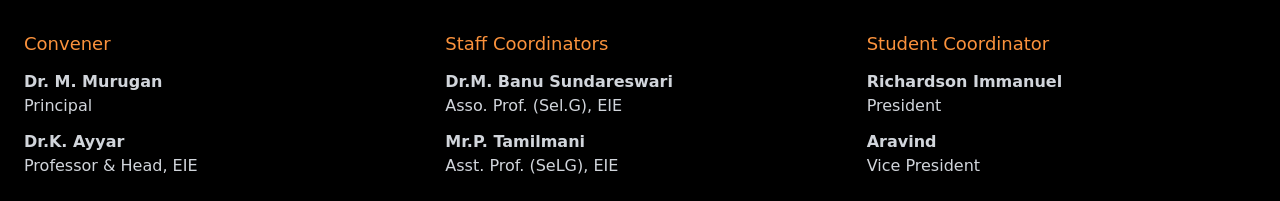
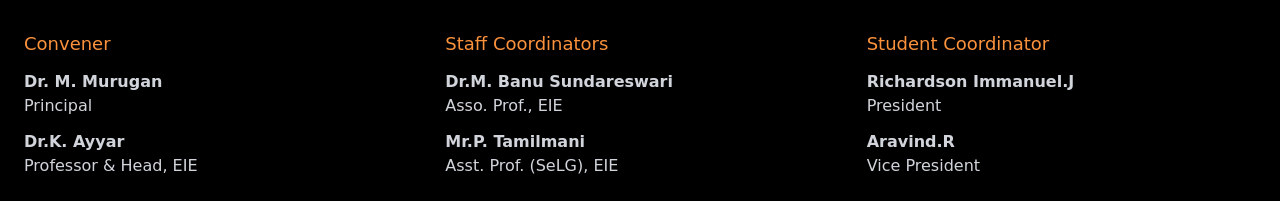
Before and after one commit to Zubair-3001/ORKESTRIM2K25, a plain HTML site: page index.html in a window 1280 px wide. Shown: the part 3215-3416 px from the top of the page. Drawn offline with nearby package versions, Linux system fonts and the light colour scheme; a web font is replaced by a local one.

Commit message:
Update index.html

```diff
--- a/index.html
+++ b/index.html
@@ -320,13 +320,13 @@
         </div>
         <div>
           <h4 class="text-lg font-school text-orange-400 mb-3">Staff Coordinators</h4>
-          <p><strong>Dr.M. Banu Sundareswari</strong><br>Asso. Prof. (Sel.G), EIE</p>
+          <p><strong>Dr.M. Banu Sundareswari</strong><br>Asso. Prof., EIE</p>
           <p class="mt-3"><strong>Mr.P. Tamilmani</strong><br>Asst. Prof. (SeLG), EIE</p>
         </div>
         <div>
           <h4 class="text-lg font-school text-orange-400 mb-3">Student Coordinator</h4>
-          <p><strong>Richardson Immanuel</strong><br>President</p>
-          <p class="mt-3"><strong>Aravind</strong><br>Vice President</p>
+          <p><strong>Richardson Immanuel.J</strong><br>President</p>
+          <p class="mt-3"><strong>Aravind.R</strong><br>Vice President</p>
         </div>
       </div>
 
```
